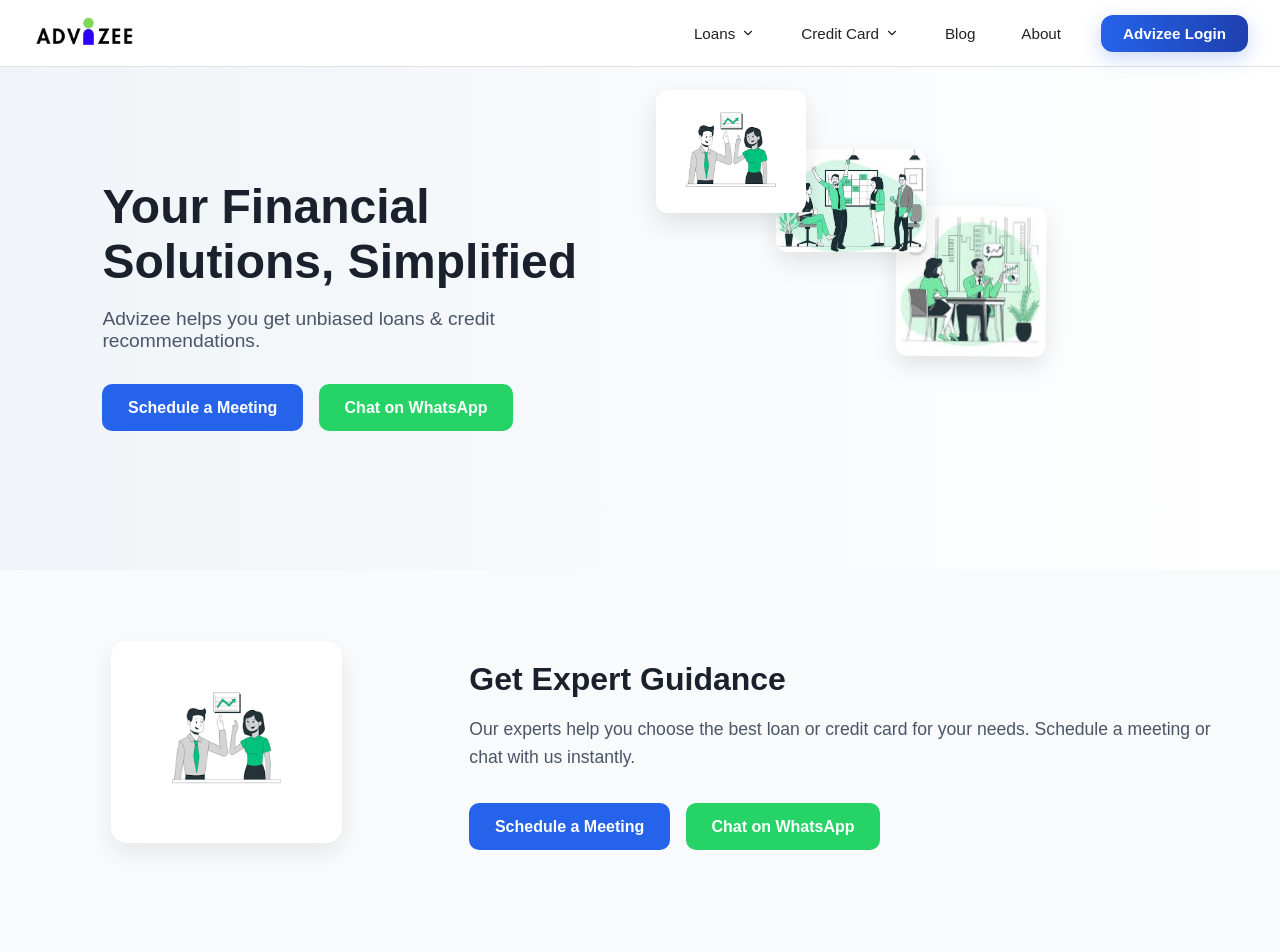
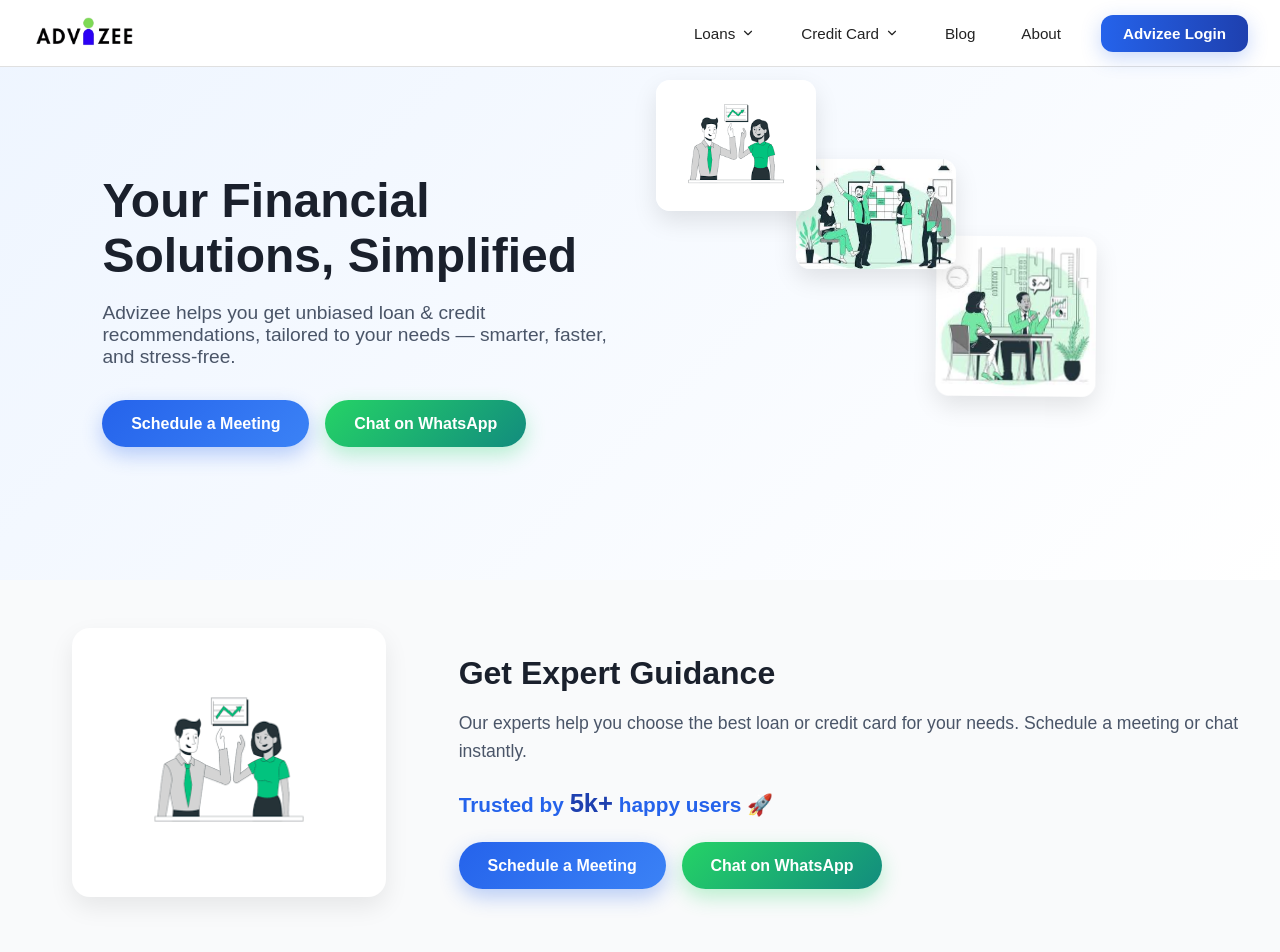
Before and after one commit to Advizee/Advizee, a React (Vite) app: page / in a window 1280 px wide. Shown: the top 952 px of the page. Built offline with nearby package versions, Linux system fonts and the light colour scheme.

Commit message:
update home guidences

```diff
--- a/src/App.tsx
+++ b/src/App.tsx
@@ -4,18 +4,18 @@
 import Navbar from "./components/Navbar";
 import Home from "./pages/Home";
 import Loans from "./pages/Loans";
-import CreditCard from "./pages/CreditCard";
+import CreditCard from "./pages/Creditcard.tsx";
 import Blog from "./pages/Blog";
 import About from "./pages/About";
-import Login from "./pages/Login";
-import Signup from "./pages/Signup";
+import Login from "./pages/Login.tsx";
+import Signup from "./pages/Signup.tsx";
 const App: React.FC = () => {
   return (
     <>
       <Navbar />
       <Routes>
         <Route path="/" element={<Home />} />
-        <Route path="/schedule" element={<Schedule />} />
+        <Route path="/schedule" element={<Schedule onClose={() => { /* handle close */ }} />} />
         <Route path="/loans" element={<Loans />} />
         <Route path="/credit-card" element={<CreditCard />} />
         <Route path="/blog" element={<Blog />} />
--- a/src/components/ActionButtons.tsx
+++ b/src/components/ActionButtons.tsx
@@ -1,9 +1,10 @@
 import React, { useState } from "react";
 import { createPortal } from "react-dom";
 import Schedule from "../pages/Schedule";
+import "../styles/actionsButtons.css";
 
 interface ActionButtonsProps {
-  className?: string; // allow passing hero-buttons / guidance-buttons
+  className?: string; // allows passing hero-buttons / guidance-cta
 }
 
 const ActionButtons: React.FC<ActionButtonsProps> = ({ className }) => {
--- a/src/components/Guidance.tsx
+++ b/src/components/Guidance.tsx
@@ -1,29 +1,47 @@
+import React, { useEffect, useState } from "react";
+import "../styles/guidance.css";
 import cartImage from "../assets/test1.png";
-import React from "react";
-import "../styles/guidance.css";
 import ActionButtons from "./ActionButtons";
 
 const Guidance: React.FC = () => {
+  const [count, setCount] = useState(0);
+
+  useEffect(() => {
+    let start = 0;
+    const end = 5000;
+    const duration = 2000;
+    const increment = Math.ceil(end / (duration / 16));
+
+    const timer = setInterval(() => {
+      start += increment;
+      if (start >= end) {
+        setCount(end);
+        clearInterval(timer);
+      } else setCount(start);
+    }, 16);
+
+    return () => clearInterval(timer);
+  }, []);
+
   return (
     <section className="guidance">
       <div className="guidance-left">
         <div className="guidance-card">
-          <img
-            src={cartImage}
-            alt="Consultation"
-            className="guidance-img"
-          />
+          <img src={cartImage} alt="Consultation" className="guidance-img" />
         </div>
       </div>
 
       <div className="guidance-right">
         <h2 className="guidance-title">Get Expert Guidance</h2>
         <p className="guidance-text">
-          Our experts help you choose the best loan or credit card for your needs.
-          Schedule a meeting or chat with us instantly.
+          Our experts help you choose the best loan or credit card for your needs. Schedule a meeting or chat instantly.
         </p>
 
-        <ActionButtons className="guidance-buttons" /> {/* ✅ reused */}
+        <div className="guidance-counter">
+          Trusted by <span>{Math.floor(count / 1000)}k+</span> happy users 🚀
+        </div>
+
+        <ActionButtons className="guidance-cta" />
       </div>
     </section>
   );
--- a/src/components/HomeHero.tsx
+++ b/src/components/HomeHero.tsx
@@ -1,6 +1,5 @@
 import React from "react";
 import "../styles/homeHero.css";
-
 import member1 from "../assets/test1.png";
 import member2 from "../assets/test2.jpeg";
 import member3 from "../assets/test3.jpeg";
@@ -15,19 +14,18 @@
 
   return (
     <section className="home-hero">
+      {/* Left Text Section */}
       <div className="hero-left">
-        <h1 className="hero-title">
-          Your Financial Solutions, Simplified
-        </h1>
+        <h1 className="hero-title">Your Financial Solutions, Simplified</h1>
         <p className="hero-subtitle">
-          Advizee helps you get unbiased loans & credit recommendations.
+          Advizee helps you get unbiased loan & credit recommendations,
+          tailored to your needs — smarter, faster, and stress-free.
         </p>
-
-        <ActionButtons className="hero-buttons" /> {/* ✅ reused */}
+        <ActionButtons className="hero-buttons" />
       </div>
 
+      {/* Right Images Section */}
       <div className="hero-right">
-        <div className="hero-images">
         {members.map((member, index) => (
           <img
             key={index}
@@ -38,7 +36,6 @@
           />
         ))}
       </div>
-      </div>
     </section>
   );
 };
--- a/src/styles/actionsButtons.css
+++ b/src/styles/actionsButtons.css
@@ -1,44 +1,38 @@
-.action-buttons {
-  display: flex;
-  gap: 1rem;
-  margin-top: 1.5rem;
-}
-
-.action-buttons.center {
-  justify-content: center;
-}
-
-.action-buttons.right {
-  justify-content: flex-end;
+/* Buttons (used in HomeHero and Guidance) */
+.btn {
+  padding: 0.9rem 1.8rem;
+  border-radius: 50px;
+  font-size: 1rem;
+  font-weight: 600;
+  cursor: pointer;
+  transition: all 0.3s ease;
+  text-decoration: none;
+  display: inline-block;
+  border: none;
 }
 
 .btn.primary {
-  background: #2563eb;
-  color: white;
-  padding: 0.9rem 1.6rem;
-  border: none;
-  border-radius: 10px;
-  font-size: 1rem;
-  font-weight: 600;
-  cursor: pointer;
-  transition: background 0.3s ease;
+  background: linear-gradient(135deg, #2563eb, #3b82f6);
+  color: #fff;
+  box-shadow: 0 8px 20px rgba(37, 99, 235, 0.3);
+  transform: translateY(0) scale(1);
 }
 
 .btn.primary:hover {
-  background: #1e40af;
+  background: linear-gradient(135deg, #1e40af, #2563eb);
+  transform: translateY(-2px) scale(1.05);
+  box-shadow: 0 12px 25px rgba(37, 99, 235, 0.4);
 }
 
 .btn.whatsapp {
-  background: #25d366;
-  color: white;
-  padding: 0.9rem 1.6rem;
-  border-radius: 10px;
-  text-decoration: none;
-  font-size: 1rem;
-  font-weight: 600;
-  transition: background 0.3s ease;
+  background: linear-gradient(135deg, #25d366, #128c7e);
+  color: #fff;
+  box-shadow: 0 8px 20px rgba(37, 211, 102, 0.3);
+  transform: translateY(0) scale(1);
 }
 
 .btn.whatsapp:hover {
-  background: #1ebe5b;
+  background: linear-gradient(135deg, #1da851, #128c7e);
+  transform: translateY(-2px) scale(1.05);
+  box-shadow: 0 12px 25px rgba(37, 211, 102, 0.4);
 }
--- a/src/styles/guidance.css
+++ b/src/styles/guidance.css
@@ -1,28 +1,37 @@
 .guidance {
   display: flex;
-  align-items: center;
+  align-items: flex-start;
   justify-content: space-between;
-  gap: 3rem;
-  padding: 4rem 2rem;
+  gap: 2rem;
+  padding: 3rem 2rem;
   background: #f9fafb;
+  flex-wrap: wrap;
 }
 
 .guidance-left {
   flex: 1;
   display: flex;
   justify-content: center;
+  align-items: center;
 }
 
 .guidance-card {
   background: #fff;
-  padding: 1.5rem;
-  border-radius: 16px;
-  box-shadow: 0 10px 25px rgba(0, 0, 0, 0.08);
+  padding: 2rem;
+  border-radius: 18px;
+  box-shadow: 0 10px 25px rgba(0,0,0,0.08);
 }
 
 .guidance-img {
-  width: auto;
-  height: 150px;
+  width: 250px;
+  height: auto;
+  display: block;
+  transition: transform 0.5s ease, box-shadow 0.5s ease;
+}
+
+.guidance-img:hover {
+  transform: translateY(-5px) scale(1.03);
+  box-shadow: 0 15px 30px rgba(0,0,0,0.2);
 }
 
 .guidance-right {
@@ -39,42 +48,24 @@
 .guidance-text {
   font-size: 1.1rem;
   color: #4a5568;
-  margin-bottom: 2rem;
+  margin-bottom: 1.5rem;
   line-height: 1.6;
 }
 
-.guidance-buttons {
+.guidance-counter {
+  font-size: 1.3rem;
+  font-weight: 600;
+  margin-bottom: 1.5rem;
+  color: #2563eb;
+}
+
+.guidance-counter span {
+  font-size: 1.6rem;
+  color: #1e40af;
+}
+
+.guidance-cta {
   display: flex;
   gap: 1rem;
+  flex-wrap: wrap;
 }
-
-.btn.primary {
-  background: #2563eb;
-  color: white;
-  padding: 0.9rem 1.6rem;
-  border: none;
-  border-radius: 10px;
-  font-size: 1rem;
-  font-weight: 600;
-  cursor: pointer;
-  transition: background 0.3s ease;
-}
-
-.btn.primary:hover {
-  background: #1e40af;
-}
-
-.btn.whatsapp {
-  background: #25d366;
-  color: white;
-  padding: 0.9rem 1.6rem;
-  border-radius: 10px;
-  text-decoration: none;
-  font-size: 1rem;
-  font-weight: 600;
-  transition: background 0.3s ease;
-}
-
-.btn.whatsapp:hover {
-  background: #1ebe5b;
-}
--- a/src/styles/homehero.css
+++ b/src/styles/homehero.css
@@ -1,12 +1,15 @@
+/* ===== HERO SECTION ===== */
 .home-hero {
   display: flex;
   justify-content: space-between;
   align-items: center;
   padding: 5rem 8%;
-  background: linear-gradient(to right, #f0f4f8, #ffffff);
   gap: 2rem;
+  background: linear-gradient(135deg, #eef5ff 0%, #ffffff 100%);
+  overflow: hidden;
 }
 
+/* Left Section */
 .hero-left {
   flex: 1;
   animation: fadeInLeft 1s ease forwards;
@@ -25,61 +28,35 @@
   color: #4a5568;
 }
 
+/* Buttons Wrapper */
 .hero-buttons {
   display: flex;
   gap: 1rem;
+  flex-wrap: wrap;
 }
 
-.btn {
-  padding: 0.8rem 2rem;
-  border: none;
-  border-radius: 0.5rem;
-  cursor: pointer;
-  font-weight: 600;
-  transition: all 0.3s ease;
-  text-decoration: none;
-  display: inline-block;
+@media (max-width: 768px) {
+  .hero-buttons {
+    justify-content: center;
+  }
 }
 
-.btn.primary {
-  background-color: #2563eb;
-  color: #fff;
+/* Right Section */
+.hero-right {
+  flex: 1;
+  position: relative;
+  display: flex;
+  justify-content: flex-end;
+  gap: 20px;
+  height: 420px;
 }
 
-.btn.primary:hover {
-  background-color: #1d4ed8;
-  transform: translateY(-2px);
-}
-
-.btn.whatsapp {
-  background-color: #25d366;
-  color: #fff;
-}
-
-.btn.whatsapp:hover {
-  background-color: #1ebe5d;
-  transform: translateY(-2px);
-}
-
-/* ===== HERO RIGHT: Floating Images ===== */
-.hero-right {
-    margin-top: 10px;
-  flex: 1;
-  position: relative;
-  height: 400px;
-}
-
-.hero-images {
-  position: relative;
-  width: 100%;
-  height: 100%;
-}
-
+/* Floating Images */
 .float-img {
   position: absolute;
-  width: 150px;
-  border-radius: 12px;
-  box-shadow: 0 10px 25px rgba(0, 0, 0, 0.1);
+  width: 160px;
+  border-radius: 14px;
+  box-shadow: 0 10px 25px rgba(0,0,0,0.1);
   opacity: 0;
   transform: translateY(50px) rotate(0deg);
   animation: floatIn 1s forwards, floatLoop 6s ease-in-out infinite;
@@ -88,28 +65,26 @@
 
 .float-img:hover {
   transform: scale(1.05) translateY(-5px);
-  box-shadow: 0 15px 30px rgba(0, 0, 0, 0.2);
+  box-shadow: 0 15px 30px rgba(0,0,0,0.2);
 }
 
-/* Different positions and animation delay */
+/* Image Positions */
 .img1 { top: 0; left: 0; z-index: 3; }
-.img2 { top: 60px; left: 120px; z-index: 2; }
-.img3 { top: 120px; left: 240px; z-index: 1; }
+.img2 { top: 80px; left: 140px; z-index: 2; }
+.img3 { top: 160px; left: 280px; z-index: 1; }
 
-/* Appear animation */
+/* Animations */
 @keyframes floatIn {
   0% { opacity: 0; transform: translateY(50px) rotate(-10deg) scale(0.8); }
   50% { opacity: 1; transform: translateY(-10px) rotate(5deg) scale(1.05); }
   100% { opacity: 1; transform: translateY(0) rotate(0deg) scale(1); }
 }
 
-/* Floating loop after appearing */
 @keyframes floatLoop {
   0%, 100% { transform: translateY(0) rotate(0deg); }
   50% { transform: translateY(-15px) rotate(2deg); }
 }
 
-/* Hero text animation */
 @keyframes fadeInLeft {
   0% { opacity: 0; transform: translateX(-50px); }
   100% { opacity: 1; transform: translateX(0); }
@@ -117,9 +92,24 @@
 
 /* Responsive */
 @media (max-width: 1024px) {
-  .home-hero { flex-direction: column; padding: 2rem; }
-  .hero-right { height: 300px; margin-top: 2rem; }
-  .float-img { width: 100px; }
-  .hero-title { font-size: 2rem; }
+  .home-hero {
+    flex-direction: column;
+    text-align: center;
+    padding: 3rem 2rem;
+  }
+  .hero-right {
+    height: 300px;
+    margin-top: 2rem;
+  }
+  .float-img {
+    width: 120px;
+  }
+  .hero-title { font-size: 2.2rem; }
   .hero-subtitle { font-size: 1rem; }
 }
+
+@media (max-width: 480px) {
+  .hero-title { font-size: 1.8rem; }
+  .hero-subtitle { font-size: 0.95rem; }
+  .float-img { width: 100px; }
+}
```
Also changed, not shown: src/components/Navbar.tsx (+14 -60 lines). Lines whose indentation alone changed are shown as unchanged.
